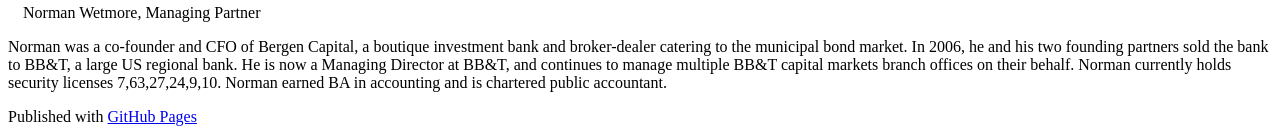
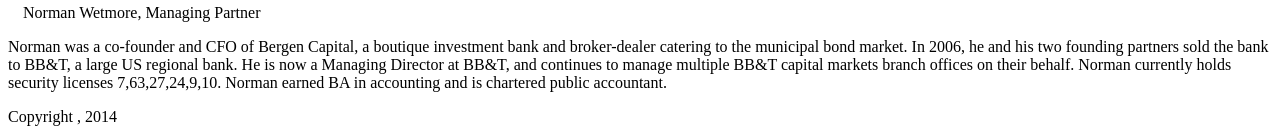
Before and after one commit to DavidSangbumKim/David.github.io, a Jekyll site: the page built from team-alpha.html, in a window 1280 px wide. Shown: the part 1073-1212 px from the top of the page. Built offline with Jekyll 4.4.1, drawn with Linux system fonts in a browser that asks for light colours.

Commit message:
Update alpha-institutes.html

```diff
--- a/_layouts/alpha-institutes.html
+++ b/_layouts/alpha-institutes.html
@@ -17,7 +17,7 @@
     <!-- FOOTER  -->
     <div id="footer_wrap" class="outer">
       <footer class="inner">
-        <p>Published with <a href="http://pages.github.com">GitHub Pages</a></p>
+        <p>Copyright {{ page.company }}, 2014</p>
       </footer>
     </div>
 
```
